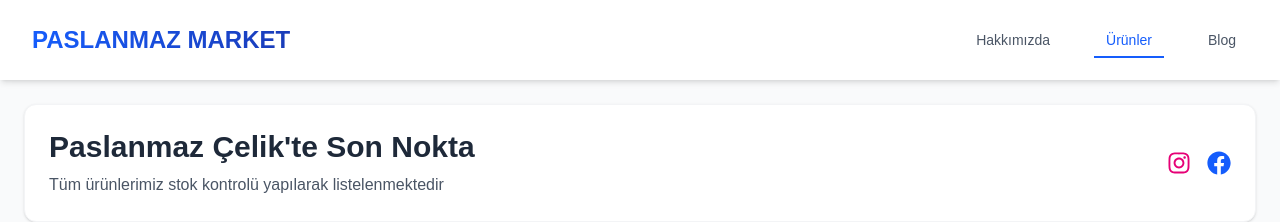
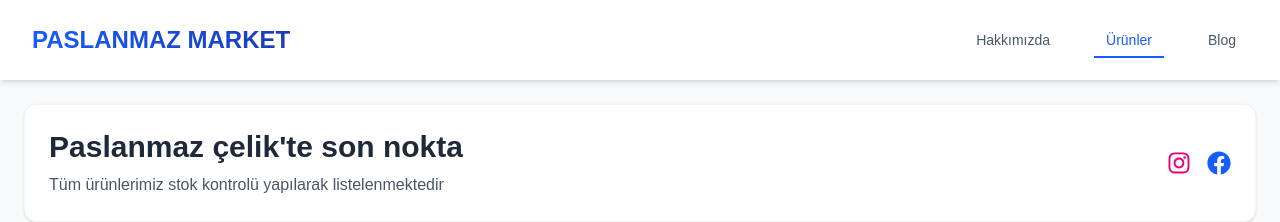
Before and after one commit to tolunaykutlu/paslanmaz-celik-satis, a Next.js app: page / in a window 1280 px wide. Shown: the top 222 px of the page. Built offline with nearby package versions, Linux system fonts and the light colour scheme.

Commit message:
second cmmt

```diff
--- a/app/blog/page.tsx
+++ b/app/blog/page.tsx
@@ -1,5 +1,5 @@
 import React from 'react';
-import Link from 'next/link';
+
 
 // Metadata ekleyelim
 export const metadata = {
--- a/app/page.tsx
+++ b/app/page.tsx
@@ -25,13 +25,13 @@ export default function ProductsPage() {
   const uniqueYuzey = useMemo(() => [...new Set(products.map(p => p.yüzey))].sort(), []);
 
   // Filtrelenmiş ürünler
+  // genislikAraliklari'ni dependencies array'e ekleyelim
   const filteredProducts = useMemo(() => {
     return products.filter(product => {
       const kaliteMatch = !selectedKalite || product.kalite === selectedKalite;
       const kalinlikMatch = !selectedKalinlik || product.kalınlık === selectedKalinlik;
       const yuzeyMatch = !selectedYuzey || product.yüzey === selectedYuzey;
 
-      // Genişlik filtresi
       const genislikMatch = !selectedGenislik || (() => {
         const aralik = genislikAraliklari.find(a => a.label === selectedGenislik);
         return aralik ? (product.genişlik >= aralik.min && product.genişlik <= aralik.max) : true;
@@ -39,7 +39,7 @@ export default function ProductsPage() {
 
       return kaliteMatch && kalinlikMatch && yuzeyMatch && genislikMatch;
     });
-  }, [selectedKalite, selectedKalinlik, selectedYuzey, selectedGenislik]);
+  }, [selectedKalite, selectedKalinlik, selectedYuzey, selectedGenislik, genislikAraliklari]); // genislikAraliklari eklendi
 
   const handleWhatsAppClick = (product: Product) => {
     const message = `${product.kalite} kalite, ${product.kalınlık}mm kalınlık, ${product.genişlik}mm genişlik ürün hakkında bilgi almak istiyorum.`;
@@ -56,7 +56,7 @@ export default function ProductsPage() {
           <div className="flex justify-between items-center">
             <div>
               <h1 className="text-3xl font-bold text-gray-800 mb-2">
-                Paslanmaz Çelik'te Son Nokta
+              Paslanmaz çelik&apos;te son nokta
               </h1>
               <p className="text-gray-600">
                 Tüm ürünlerimiz stok kontrolü yapılarak listelenmektedir
--- a/next.config.mjs
+++ b/next.config.mjs
@@ -1,10 +1,7 @@
 /** @type {import('next').NextConfig} */
 const nextConfig = {
   // Hata göstergesini devre dışı bırak
-  devIndicators: {
-    buildActivity: false,
-    buildActivityPosition: 'bottom-right',
-  },
+
   // Harici resimlere izin ver
   images: {
     domains: ['images.unsplash.com'],
```
